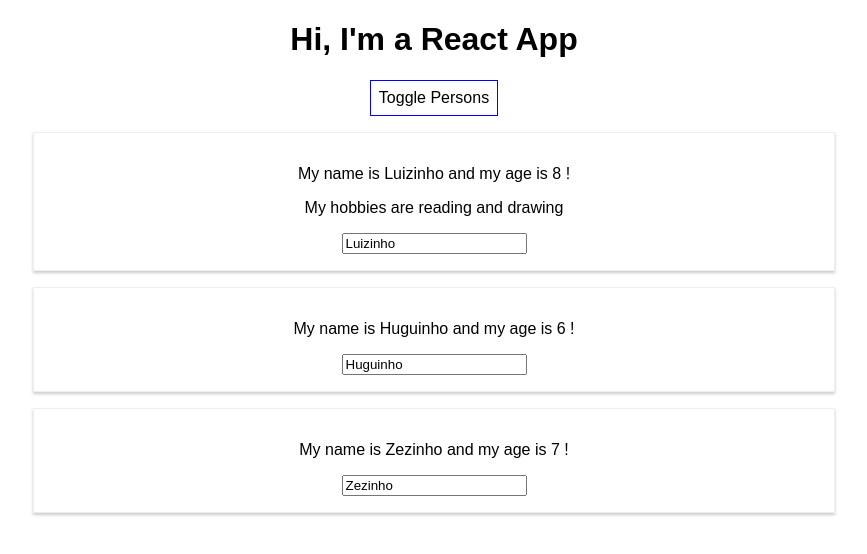
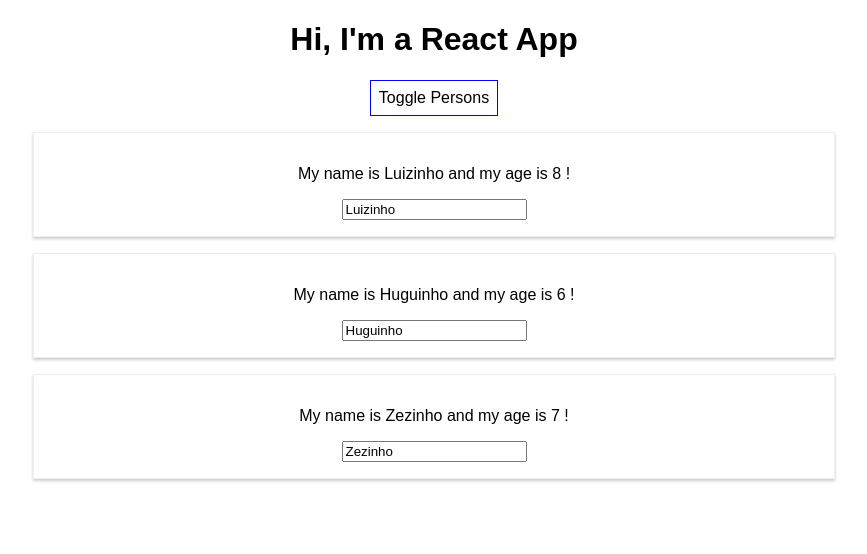
Before and after one commit to adrianomaringolo/react-course, a React (Create React App) app: page / in a window 1280 px wide. Both pictures are taken after a click on the button "Toggle Persons". Shown: the top 554 px of the page, without its empty margins (206-1073 px from the left). Built offline with nearby package versions, Linux system fonts and the light colour scheme.

Commit message:
Using lists

```diff
--- a/src/App.js
+++ b/src/App.js
@@ -7,27 +7,30 @@
 class App extends Component {
   state = {
     persons: [
-      { name: "Luizinho", age: 8 },
-      { name: "Huguinho", age: 6 },
-      { name: "Zezinho", age: 7 }
+      { id: '1', name: "Luizinho", age: 8 },
+      { id: '2', name: "Huguinho", age: 6 },
+      { id: '3', name: "Zezinho", age: 7 }
     ],
     showPersons: false
   }
 
-  switchNameHandler = (newName) => {
-    this.setState({ persons: [
-      { name: newName, age: 8 },
-      { name: "Huguinho", age: 6 },
-      { name: "Zezinho", age: 10 }
-    ]});
+  nameChangedHandler = (event, id) => {
+    const personIndex = this.state.persons.findIndex(p => {return p.id === id});
+
+    const person = this.state.persons[personIndex];
+    person.name = event.target.value;
+
+    const persons = [...this.state.persons];
+    persons[personIndex] = person;
+
+    this.setState({persons: persons});
   }
 
-  nameChangedHandler = (event) => {
-    this.setState({ persons: [
-      { name: "Luizinho", age: 8 },
-      { name: event.target.value, age: 6 },
-      { name: "Zezinho", age: 10 }
-    ]});
+  deletePersonHandler = (personIndex) => {
+    // const persons = this.state.persons.slice(); // makes a copy of the state array - the state should be imutable, changed only by setState
+    const persons = [...this.state.persons];
+    persons.splice(personIndex, 1);
+    this.setState({persons: persons});
   }
 
   togglePersonsHandler = () => {
@@ -45,6 +48,25 @@
       cursor: 'pointer'
     };
 
+    let persons = null;
+
+    if (this.state.showPersons) {
+      persons = (
+        <div>
+          {
+            this.state.persons.map((person, index) => {
+              return <Person
+                name={person.name}
+                age={person.age}
+                key={person.id}
+                click={() => this.deletePersonHandler(index)}
+                changed={(event) => this.nameChangedHandler(event, person.id)}/>
+            })
+          }
+        </div>
+      );
+    }
+
     return (
       <div className="App">
         <h1>Hi, I'm a React App</h1>
@@ -52,22 +74,7 @@
           style={style}
           onClick={this.togglePersonsHandler}>Toggle Persons</button>
 
-        { this.state.showPersons ?
-          <div>
-            <Person
-              click={this.switchNameHandler.bind(this, 'NOVO NOME!!!')}
-              name={this.state.persons[0].name}
-              age={this.state.persons[0].age}>My hobbies are reading and drawing</Person>
-            <Person
-              name={this.state.persons[1].name}
-              age={this.state.persons[1].age}
-              changed={this.nameChangedHandler}/>
-            <Person
-              name={this.state.persons[2].name}
-              age={this.state.persons[2].age}/>
-          </div> : null
-        }
-
+        { persons }
       </div>
     );
 
```
